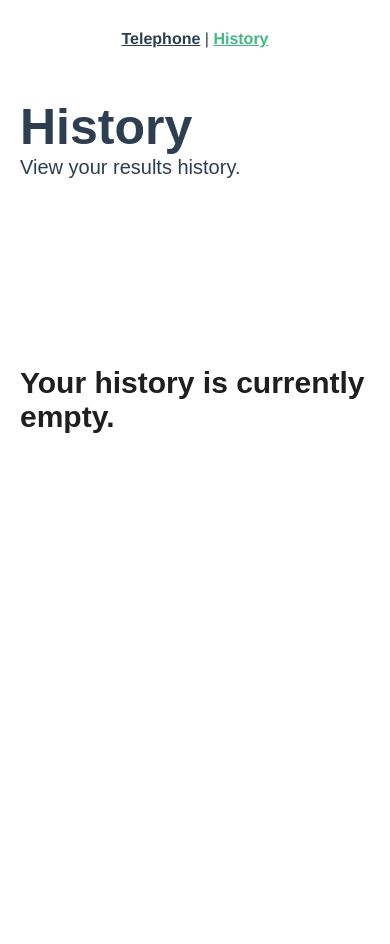
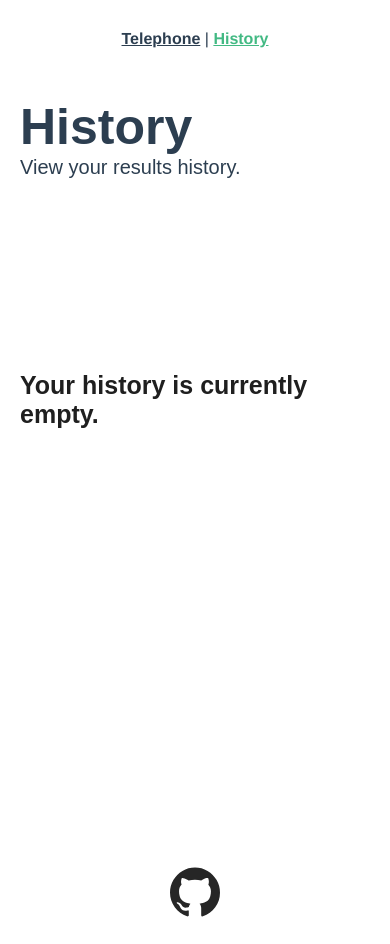
Before and after one commit to nolanbarry/telephone, a Vue app: page /history in a window 390 px wide. Before the commit the page ends 844 px from the top, so only its background shows below. Built offline with nearby package versions, Linux system fonts and the light colour scheme; a web font is replaced by a local one.

Commit message:
tweaked mobile styles, added footer link to repo, added favicon

```diff
--- a/src/App.vue
+++ b/src/App.vue
@@ -1,5 +1,6 @@
 <template>
 <div id="app">
+  <div id="main-content">
     <div id="nav">
       <router-link to="/">Telephone</router-link> |
       <router-link to="/history">History</router-link>
@@ -7,6 +8,8 @@
     <transition name='router-fade' mode='out-in'>
       <router-view />
     </transition>
+  </div>
+  <div id='footer'><a href='https://github.com/nolanbarry/telephone.git' target='_blank'><img src='./assets/github-dark.svg' /></a></div>
 </div>
 </template>
 
@@ -23,6 +26,22 @@
   -moz-osx-font-smoothing: grayscale;
   text-align: center;
   color: #2c3e50;
+}
+
+#main-content {
+  min-height: 100vh;
+}
+
+#footer {
+  display: flex;
+  justify-content: center;
+  align-items: center;
+  height: 100px;
+}
+
+#footer img {
+  width: 50px;
+  height: 50px;
 }
 
 #nav {
--- a/src/views/History.vue
+++ b/src/views/History.vue
@@ -70,6 +70,7 @@ export default {
   font-size: 25px;
   color: #eeeeee;
   margin-left: 2%;
+  word-wrap: break-word;
 }
 
 .empty {
@@ -104,6 +105,12 @@ export default {
   margin-top: 28px;
   color: #eeeeee;
   font-size: 20px;
+  transition: transform 0.2s;
+}
+
+.delete-entry:hover {
+  cursor: pointer;
+  transform: scale(1.3);
 }
 
 .list-enter-active,
@@ -116,4 +123,18 @@ export default {
 .list-leave-to {
   opacity: 0;
 }
+
+@media only screen and (max-width: 640px) {
+  .empty {
+    font-size: 25px;
+  }
+
+  .entry-header {
+    font-size: 12px;
+  }
+
+  .entry-text {
+    font-size: 20px;
+  }
+}
 </style>
--- a/src/views/Home.vue
+++ b/src/views/Home.vue
@@ -370,7 +370,7 @@ label {
 }
 
 @media only screen and (max-width: 640px) {
-  #description {
+  .description {
     font-size: 16px;
   }
 
```
Also changed, not shown: src/assets/github-dark.svg (added), 1 other file (tests, documents, lock files or other folders). Lines whose indentation alone changed are shown as unchanged.
